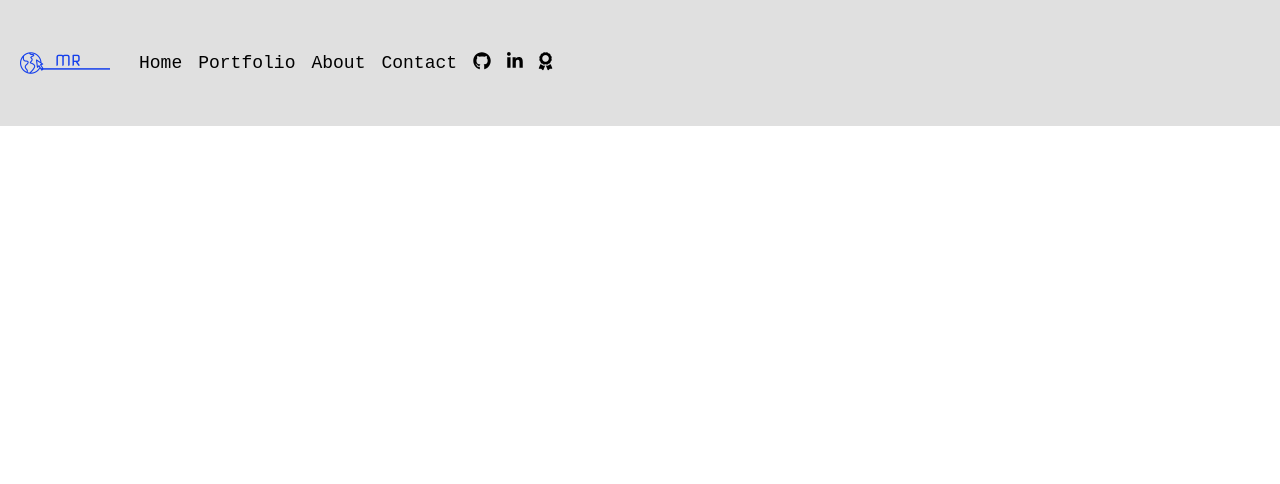
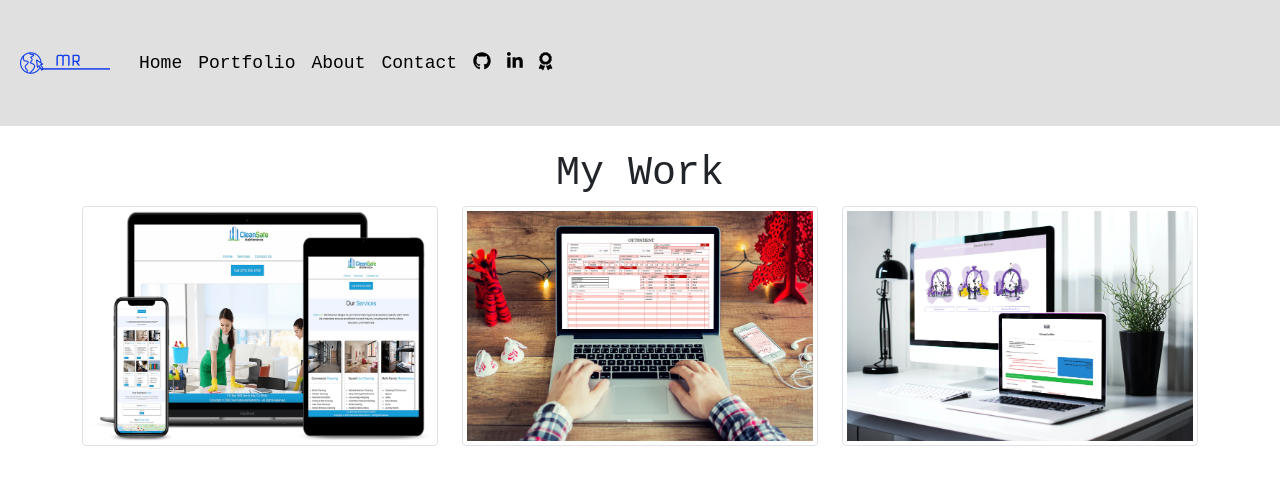
Before and after one commit to MikelTafalla/mikelrv, a React (Create React App) app: page /portfolio in a window 1280 px wide. Shown: the top 484 px of the page. Built offline with nearby package versions, Linux system fonts and the light colour scheme.

Commit message:
adds gallery to portfolio

```diff
--- a/src/components/navbar.js
+++ b/src/components/navbar.js
@@ -14,7 +14,6 @@ const Navbar = () => {
             </button>
             <div className="navbar-brand">
             <div className="item-icon"><img className="mr-5 size" src={require("../assets/icons/brandLogo.png").default} alt="brandlogo" /></div>
-
             </div>
 
             <div className="collapse navbar-collapse" id="navbarTogglerDemo03">
--- a/src/components/portfolio.css
+++ b/src/components/portfolio.css
@@ -1,17 +1,5 @@
-/* .wrap {
+.wrap {
     font-family: monospace;
     font-size: 18px;
     line-height: 1.7;
-    background: url("../assets/images/headPortfolio.jpg") no-repeat center;
-    background-size: cover;
-    background-color: white;
-    position: fixed;
-    top: 0;
-    left: 0;
-    right: 0;
-    bottom: 0;
-    min-width: 100%;
-    min-height: 100%;
-    padding: 25px 50px;
-    overflow-y: scroll;
-} */
+}
--- a/src/components/portfolio.js
+++ b/src/components/portfolio.js
@@ -8,7 +8,34 @@ const Portfolio = () => {
         <React.Fragment>
             <section className="wrap">
                 < Navbar />
+                <div className="container">
 
+                    <h1 className="font-weight-light text-center text-lg-left mt-4 mb-0">My Work</h1>
+
+                    <div className="mt-2 mb-5">
+
+                        <div className="row text-center text-lg-left">
+
+                            <div className="col-lg-4 col-md-6 col-sm-6">
+                                <a href="#" className="d-block mb-4 h-100">
+                                    <img className="img-fluid img-thumbnail" src={require("../assets/projects/cleansafe1.png").default} alt="" />
+                                </a>
+                            </div>
+                            <div className="col-lg-4 col-md-6 col-sm-6">
+                                <a href="#" className="d-block mb-4 h-100">
+                                    <img className="img-fluid img-thumbnail" src={require("../assets/projects/ub04.jpg").default} alt="" />
+                                </a>
+                            </div>
+                            <div className="col-lg-4 col-md-6 col-sm-6">
+                                <a href="#" className="d-block mb-4 h-100">
+                                    <img className="img-fluid img-thumbnail" src={require("../assets/projects/veiramal.jpg").default} alt="" />
+                                </a>
+                            </div>
+
+                        </div>
+
+                    </div>
+                </div>
             </section>
         </React.Fragment>
     );
```
Also changed, not shown: src/assets/projects/cleansafe1.png (added), 1 other file (tests, documents, lock files or other folders).
